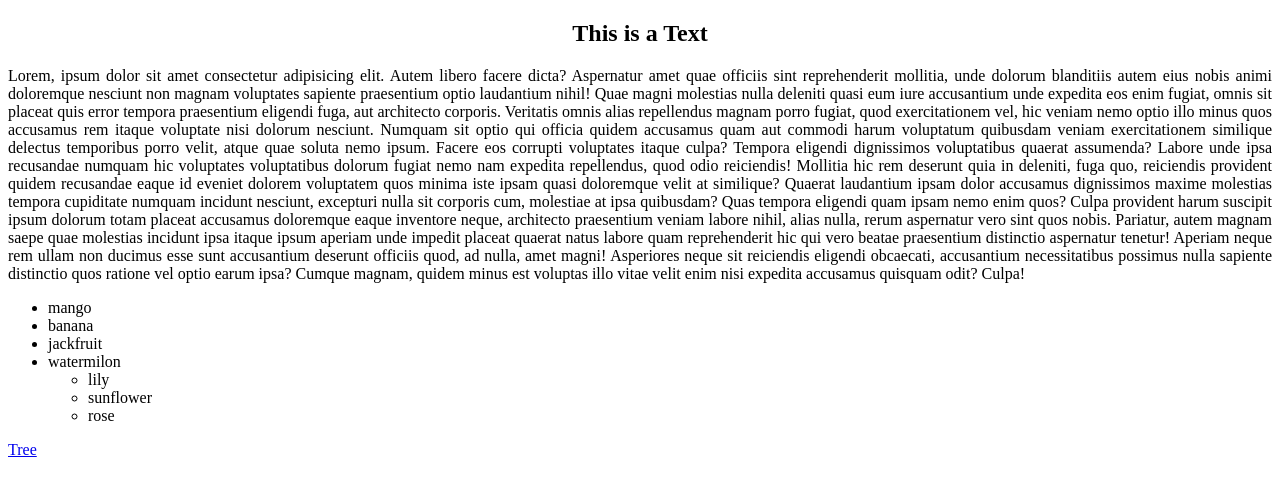
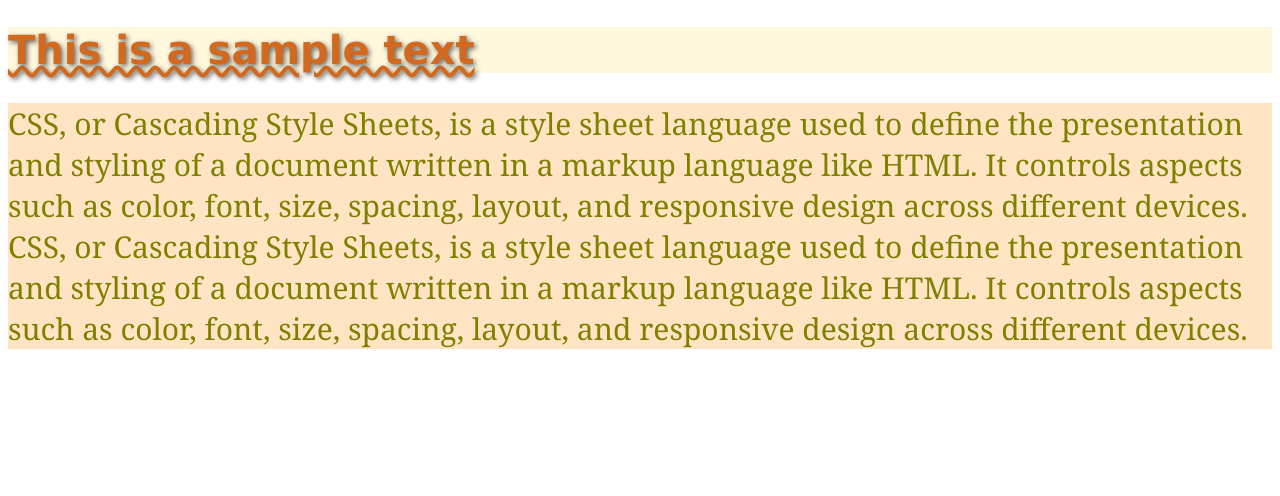
Before and after one commit to Masuda-Akter-Tisha/PH-Bootcamp-M-3, a plain HTML site: page text.html in a window 1280 px wide. Drawn offline with Linux system fonts and the light colour scheme.

Commit message:
added text file

```diff
--- a/text.html
+++ b/text.html
@@ -4,59 +4,38 @@
 <head>
     <meta charset="UTF-8">
     <meta name="viewport" content="width=device-width, initial-scale=1.0">
-    <title>text styling | sheet</title>
+    <title>text | styling</title>
     <style>
-        h2 {
-            text-align: center;
+        h1 {
+            font-size: 40px;
+            font-family: Verdana, Geneva, Tahoma, sans-serif;
+            font-weight: 100px;
+            color: chocolate;
+            background-color: cornsilk;
+            text-shadow: 2px 2px 5px rgb(105, 103, 102);
+            text-decoration: underline;
+            text-decoration-style: wavy;
         }
 
-        #text {
-            text-align: justify;
+        p {
+            font-size: 30px;
+            font-family: Cambria, Cochin, Georgia, Times, 'Times New Roman', serif;
+            font-weight: 100px;
+            color: olive;
+            background-color: bisque;
         }
     </style>
 </head>
 
 <body>
-    <h2>This is a Text</h2>
-    <p id="text">
-        Lorem, ipsum dolor sit amet consectetur adipisicing elit. Autem libero facere dicta? Aspernatur amet quae
-        officiis sint reprehenderit mollitia, unde dolorum blanditiis autem eius nobis animi doloremque nesciunt non
-        magnam voluptates sapiente praesentium optio laudantium nihil! Quae magni molestias nulla deleniti quasi eum
-        iure accusantium unde expedita eos enim fugiat, omnis sit placeat quis error tempora praesentium eligendi fuga,
-        aut architecto corporis. Veritatis omnis alias repellendus magnam porro fugiat, quod exercitationem vel, hic
-        veniam nemo optio illo minus quos accusamus rem itaque voluptate nisi dolorum nesciunt. Numquam sit optio qui
-        officia quidem accusamus quam aut commodi harum voluptatum quibusdam veniam exercitationem similique delectus
-        temporibus porro velit, atque quae soluta nemo ipsum. Facere eos corrupti voluptates itaque culpa? Tempora
-        eligendi dignissimos voluptatibus quaerat assumenda? Labore unde ipsa recusandae numquam hic voluptates
-        voluptatibus dolorum fugiat nemo nam expedita repellendus, quod odio reiciendis! Mollitia hic rem deserunt quia
-        in deleniti, fuga quo, reiciendis provident quidem recusandae eaque id eveniet dolorem voluptatem quos minima
-        iste ipsam quasi doloremque velit at similique? Quaerat laudantium ipsam dolor accusamus dignissimos maxime
-        molestias tempora cupiditate numquam incidunt nesciunt, excepturi nulla sit corporis cum, molestiae at ipsa
-        quibusdam? Quas tempora eligendi quam ipsam nemo enim quos? Culpa provident harum suscipit ipsum dolorum totam
-        placeat accusamus doloremque eaque inventore neque, architecto praesentium veniam labore nihil, alias nulla,
-        rerum aspernatur vero sint quos nobis. Pariatur, autem magnam saepe quae molestias incidunt ipsa itaque ipsum
-        aperiam unde impedit placeat quaerat natus labore quam reprehenderit hic qui vero beatae praesentium distinctio
-        aspernatur tenetur! Aperiam neque rem ullam non ducimus esse sunt accusantium deserunt officiis quod, ad nulla,
-        amet magni! Asperiores neque sit reiciendis eligendi obcaecati, accusantium necessitatibus possimus nulla
-        sapiente distinctio quos ratione vel optio earum ipsa? Cumque magnam, quidem minus est voluptas illo vitae velit
-        enim nisi expedita accusamus quisquam odit? Culpa!</p>
-
-
-    <ul>
-        <li>mango</li>
-        <li>banana</li>
-        <li>jackfruit</li>
-        <li>watermilon
-            <ul>
-                <li>lily</li>
-                <li>sunflower</li>
-                <li>rose</li>
-            </ul>
-        </li>
-    </ul>
-
-    <a href="https://png.pngtree.com/png-vector/20241009/ourmid/pngtree-cartoon-tree-png-image_13999960.png"
-        target="_blank">Tree</a>
+    <h1>This is a sample text</h1>
 </body>
+<p>
+    CSS, or Cascading Style Sheets, is a style sheet language used to define the presentation and styling of a document
+    written in a markup language like HTML. It controls aspects such as color, font, size, spacing, layout, and
+    responsive design across different devices. CSS, or Cascading Style Sheets, is a style sheet language used to define
+    the presentation and styling of a document written in a markup language like HTML. It controls aspects such as
+    color, font, size, spacing, layout, and responsive design across different devices.
+</p>
 
 </html>
```
Also changed, not shown: styles/style.css (added).
